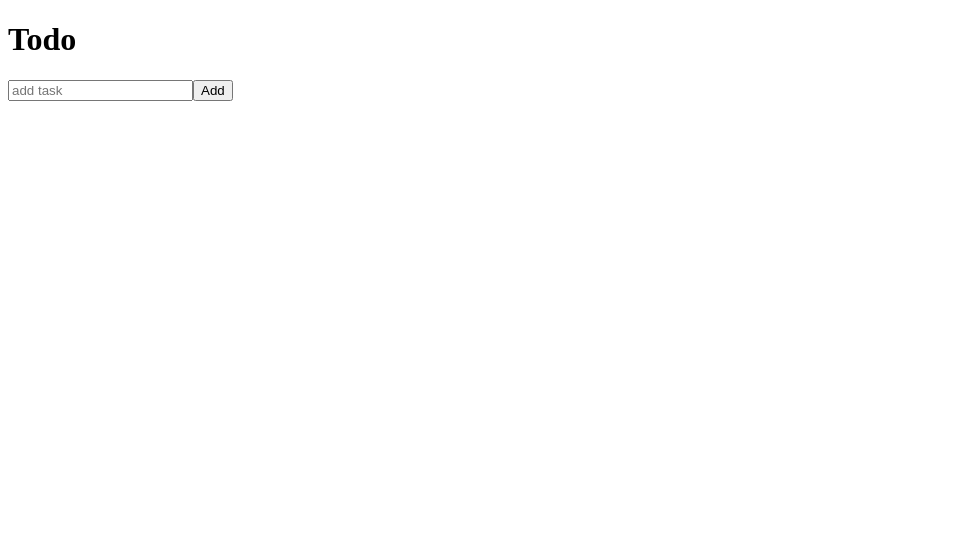
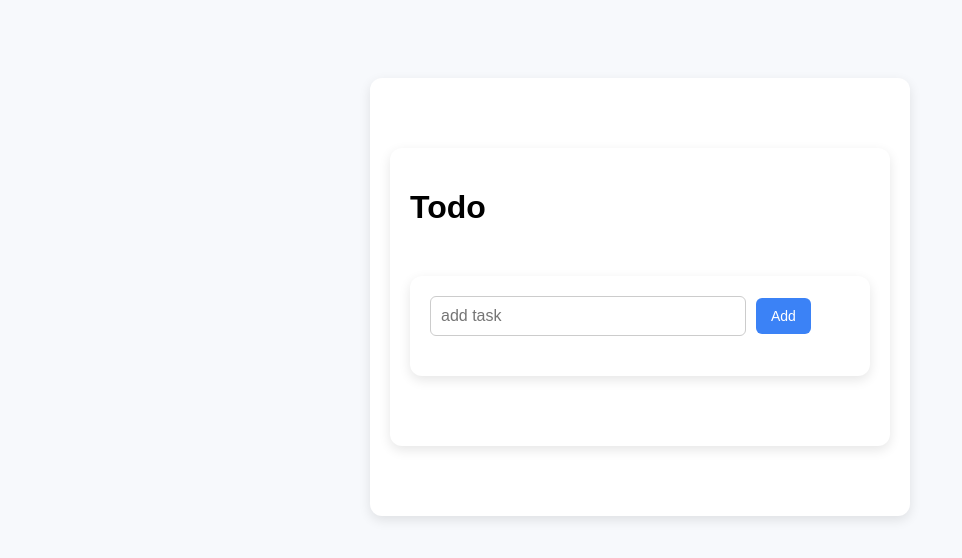
Before and after one commit to aromalkallingal/vitejs-vite-i4egtrxw, a React (Vite) app: page / in a window 1280 px wide. Shown: the top 558 px of the page, without its empty margins (0-962 px from the left). Built offline with nearby package versions, Linux system fonts and the light colour scheme.

Commit message:
added css

```diff
--- a/src/Todo.css
+++ b/src/Todo.css
@@ -1,103 +1,71 @@
-/* Body Reset */
 body {
-    font-family: 'Segoe UI', Tahoma, Geneva, Verdana, sans-serif;
-    background: linear-gradient(135deg, #f0f4f8, #d9e2ec);
-    margin: 0;
-    padding: 0;
+  font-family: Arial, sans-serif;
+  background-color: #f7f9fc;
+  padding: 20px;
 }
 
-  /* Main container */
 div {
-    max-width: 600px;
-    margin: 60px auto;
-    background-color: #ffffff;
-    padding: 2rem 2.5rem;
-    border-radius: 16px;
-    box-shadow: 0 10px 25px rgba(0, 0, 0, 0.08);
+  max-width: 500px;
+  margin: 50px auto;
+  background: white;
+  padding: 20px;
+  border-radius: 12px;
+  box-shadow: 0 4px 12px rgba(0, 0, 0, 0.1);
 }
 
-  /* Input area */
-  .input {
-    display: flex;
-    gap: 12px;
-    margin-bottom: 24px;
+input[type="text"] {
+  width: 70%;
+  padding: 10px;
+  font-size: 16px;
+  margin-right: 10px;
+  border: 1px solid #ccc;
+  border-radius: 6px;
 }
 
-  .input input[type="text"] {
-    flex-grow: 1;
-    padding: 12px 16px;
-    border: 2px solid #d0d0d0;
-    border-radius: 10px;
-    font-size: 16px;
-    transition: 0.3s border-color, 0.3s box-shadow;
+button {
+  padding: 10px 15px;
+  font-size: 14px;
+  background-color: #3b82f6;
+  color: white;
+  border: none;
+  border-radius: 6px;
+  cursor: pointer;
+  transition: background-color 0.2s ease;
 }
 
-  .input input[type="text"]:focus {
-    border-color: #3f8efc;
-    box-shadow: 0 0 0 4px rgba(63, 142, 252, 0.2);
-    outline: none;
+button:hover {
+  background-color: #2563eb;
 }
 
-  .input button {
-    padding: 12px 18px;
-    font-size: 16px;
-    border: none;
-    border-radius: 10px;
-    background-color: #3f8efc;
-    color: #fff;
-    cursor: pointer;
-    transition: 0.3s background-color, 0.2s transform;
+ul {
+  list-style: none;
+  padding: 0;
+  margin-top: 20px;
 }
 
-  .input button:hover {
-    background-color: #2c6fe5;
-    transform: translateY(-2px);
-  }
-
-  /* List styling */
-  .list {
-    list-style: none;
-    padding: 0;
-    margin: 0;
-  }
-
-  .list li {
+li {
   display: flex;
   align-items: center;
   justify-content: space-between;
-    background-color: #f8f9fa;
-    padding: 14px 16px;
-    border-radius: 12px;
-    margin-bottom: 12px;
-    box-shadow: 0 6px 12px rgba(0, 0, 0, 0.04);
-    transition: background-color 0.2s ease;
+  padding: 10px;
+  background-color: #f1f5f9;
+  margin-bottom: 10px;
+  border-radius: 6px;
 }
 
-  .list li:hover {
-    background-color: #e9ecef;
+li input[type="checkbox"] {
+  margin-right: 10px;
 }
 
-  .list li input[type="checkbox"] {
-    margin-right: 12px;
+li button {
+  background-color: #ef4444;
+  margin-left: 10px;
 }
 
-  .list li span {
-    flex-grow: 1;
-    font-size: 16px;
-    color: #333;
+li button:last-child {
+  background-color: #f59e0b;
 }
 
-  /* Action buttons */
-  .list li button {
-    background: none;
-    border: none;
-    font-size: 18px;
-    color: #6c757d;
-    margin-left: 10px;
-    cursor: pointer;
-    transition: color 0.2s ease;
+li button:hover {
+  opacity: 0.85;
 }
-
-  .list li button:hover {
-    color: #d9534f;
-  }
--- a/src/Todo.jsx
+++ b/src/Todo.jsx
@@ -1,4 +1,5 @@
 import React, { useState } from 'react'
+import './Todo.css';
 
 const Todo = () => {
 
```
Lines whose indentation alone changed are shown as unchanged.
